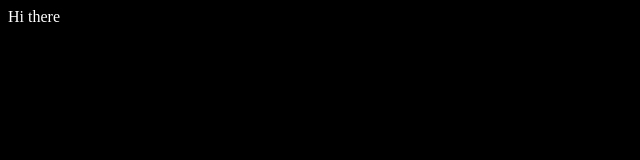
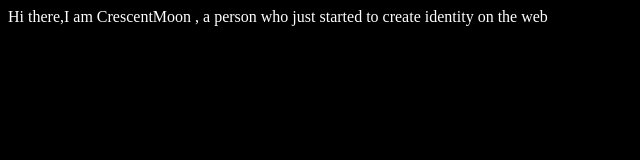
Before and after one commit to CrescentMoon2506/CrescentMoon2506.github.io, a plain HTML site: page index.html in a window 1280 px wide. Shown: the whole page, without its empty margins (0-640 px from the left). Drawn offline with Linux system fonts and the light colour scheme.

Commit message:
Update index.html

```diff
--- a/index.html
+++ b/index.html
@@ -1 +1 @@
-<html><head><title>CrescentMoon</title></head><body bgcolor="black"><font color="white">Hi there</html>
+<html><head><title>CrescentMoon</title></head><body bgcolor="black"><font color="white">Hi there,I am CrescentMoon , a person who just started to create identity on the web</font></body></html>
```
